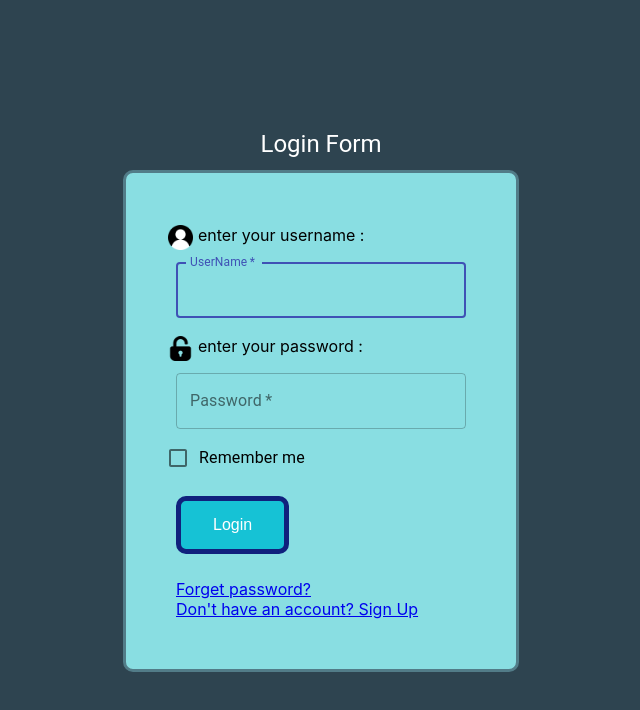
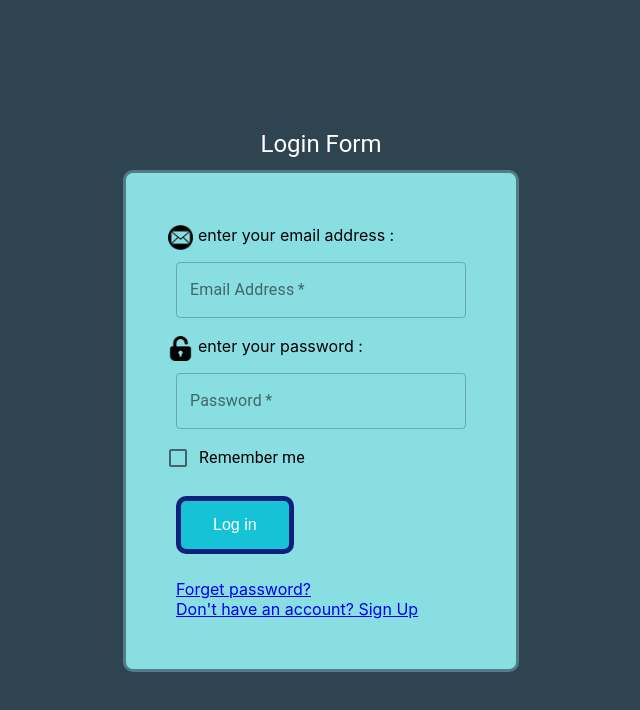
Before and after one commit to Tahlil-992/bugophobia.front-end, a React (Create React App) app: page / in a window 1280 px wide. Shown: the top 710 px of the page, without its empty margins (319-959 px from the left). Built offline with nearby package versions, Linux system fonts and the light colour scheme.

Commit message:
Update LoginForm.js

```diff
--- a/src/views/pages/LoginForm.js
+++ b/src/views/pages/LoginForm.js
@@ -1,6 +1,6 @@
 import React, { useEffect,useState } from 'react';
 import "../../style.css";
-import User_photo from "../../assets/images/User_photo.png";
+import email_photo from "../../assets/images/email_photo.png";
 import Password_photo from "../../assets/images/Password_photo.png";
 import Button from '@material-ui/core/Button';
 import TextField from '@material-ui/core/TextField';
@@ -18,17 +18,17 @@ import IconButton from '@material-ui/core/IconButton';
 import ErrorOutlineIcon from '@material-ui/icons/ErrorOutline';
 import { LoadingSpinner } from "../../assets/loading.spinner"
 
-const callLoginAPI = async ({ username, password }) => {
+const callLoginAPI = async ({ email, password }) => {
   try {
     const response = await axios({
-      url: "/auth/token/",
+      url: "/auth/token/email/",
       method: "POST",
       baseURL: "http://localhost:8000",
       headers: {
         "Content-Type": "application/json",
       },
       data: {
-        username,
+        email,
         password
       }
     })
@@ -49,20 +49,14 @@ const callLoginAPI = async ({ username, password }) => {
       errorCode: status,
       payload: data,
     };
-    throw result;
+    return result;
   }
 }
 
-const userNameRegex = RegExp(/^(?!.*\.\.)(?!.*\.$)[^\W][\w.]{0,29}$/);
-const passwordRegex = RegExp(/^(?=.*\d)(?=.*[a-z])(?=.*[A-Z])(?=.*[a-zA-Z]).{8,}$/);
-
 export default function LogIn() {
 
-	const [username, setUsername] = useState("");
+	const [email, setEmail] = useState("");
 	const [password, setPassword] = useState("");
-
-	const [isUsernameValid, setIsUsernameValid] = useState(true);
-	const [ispasswordValid, setIsPasswordValid] = useState(true);
 
 	const [onSubmit, setOnSubmit] = useState(false);
 	const [isLoading, setIsLoading] = useState(false);
@@ -70,44 +64,10 @@ export default function LogIn() {
 	const [message, setMessage] = useState();
 	const [openSnackBar, setOpenSnackBar] = useState(false);
 
-	const checkUsername = () => {
-		const res = userNameRegex.test(username);
-		setIsUsernameValid(res);
-		if (message === "" || message === null || message === undefined) {
-		if (!res)
-			setMessage("Invalid username!");
-		}
-	}
-
-	const checkPassword = () => {
-		const res = passwordRegex.test(password);
-		setIsPasswordValid(res);
-		if (message === "" || message === null || message === undefined) {
-		if (!res)
-			setMessage("Invalid password!");
-		}
-	}
-
-	const validateInputs = () => {
-		checkUsername();
-		checkPassword();
-		if (isUsernameValid && ispasswordValid)
-		  return true;
-		return false;
-	}
-
 	const handleSubmit = () => {
-		const res = validateInputs();
-		if (!res) {
-		  setPassword("");
-		  setIsPasswordValid(false);
-		  setOpenSnackBar(true);
-		}
-		else {
 		setOpenSnackBar(false);
-		}
-		setIsLoading(res);
-		setOnSubmit(res);
+		setIsLoading(true);
+		setOnSubmit(true);
 	}
 
 	const handleClose = () => {
@@ -117,19 +77,24 @@ export default function LogIn() {
 
 	const callAPI = async () => {
 		try {
-		  const response = await callLoginAPI({ username, password });
+		  const response = await callLoginAPI({ email, password });
 		  setIsLoading(false);
 		  if (response.status === 200) {
 			setOpenSnackBar(false);
-			alert("Login Successfully ...")
+			const payload = response.payload;
+			alert("Login Successfully!\n"+payload.access);
 		  }
+
 		}
-		catch {
+		catch(e) {
+			if (e.status === 401)
+				alert("Wrong Password!")
+			else {
 			setIsLoading(false);
 			setPassword("");
-		  setIsPasswordValid(false);
 			setOpenSnackBar(true);
 			setMessage("Something went wrong while trying to login");
+			}
 		}
 	}
 
@@ -150,24 +115,23 @@ export default function LogIn() {
                         <Grid container spacing={2}>
                             <Grid container spacing={0}>
                                 <Grid>
-                                    <img src={User_photo} className="photo" alt="User_photo" />
+                                    <img src={email_photo} className="photo" alt="email_photo" />
                                 </Grid>
                                 <Grid>
-                                    <label className="brtop">enter your username :</label>
+                                    <label className="brtop">enter your email address :</label>
                                 </Grid>
                             </Grid>
                             <Grid item xs={12}>
                                 <TextField
-				    error={!isUsernameValid}
+									//error={!isEmailValid}
 									variant="outlined"
 									required
 									fullWidth
-                                    id="username"
-                                    label="UserName"
-                                    name="username"
-                                    autoFocus
-				    value={username}
-				    onChange={event => setUsername(event.target.value)}
+									id="email"
+									label="Email Address"
+									name="email"
+									value={email}
+									onChange={event => setEmail(event.target.value)}
                                 />
                             </Grid>
                             <Grid container spacing={0}>
@@ -180,7 +144,7 @@ export default function LogIn() {
                             </Grid>
                             <Grid item xs={12}>
                                 <TextField
-				    error={!(ispasswordValid)}
+									//error={!(ispasswordValid)}
                                     variant="outlined"
                                     required
                                     fullWidth
@@ -196,7 +160,7 @@ export default function LogIn() {
                             <FormControlLabel control={<Checkbox value="remember" />} label="Remember me" />
                         </Grid>
 				<Box display="flex" justifyContent="space-between">
-					<Button type="submit" variant="contained" class="button" onClick={() => handleSubmit()}>Login</Button>
+					<Button type="submit" variant="contained" class="button" onClick={() => handleSubmit()}>Log in</Button>
 					{isLoading && <LoadingSpinner />}
 				</Box>
                         <Grid>
```
Lines whose indentation alone changed are shown as unchanged.
